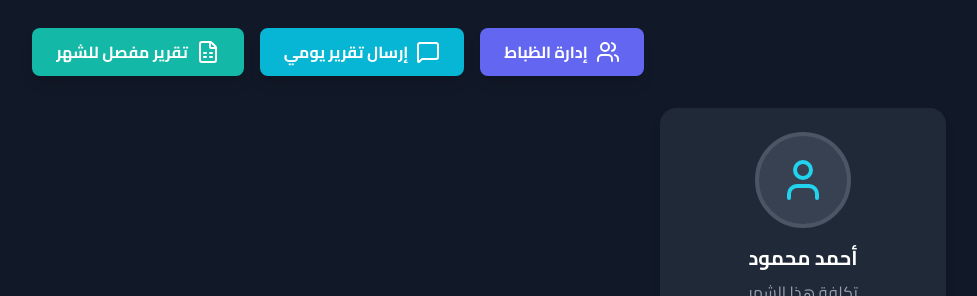
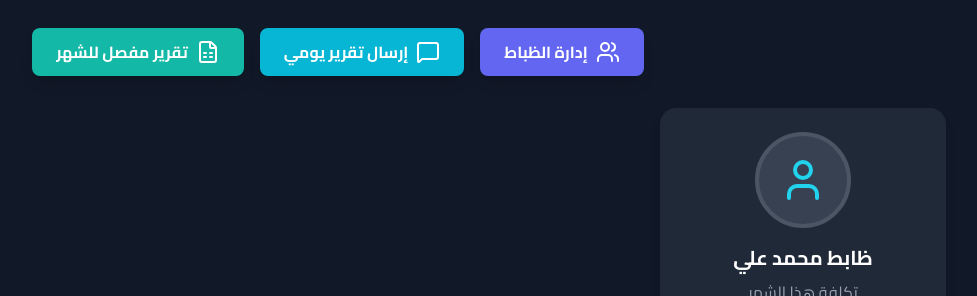
Before and after one commit to Mohammedaliyassen/meass, a plain HTML site: page index.html in a window 1280 px wide. Shown: the part 108-404 px from the top of the page, without its empty margins (302-1279 px from the left). Drawn offline with nearby package versions, Linux system fonts and the light colour scheme.

Commit message:
Update index.html

```diff
--- a/index.html
+++ b/index.html
@@ -269,7 +269,7 @@
             // --- DATA STORAGE & STATE ---
             const PEOPLE_KEY = 'mealTrackerAppPeople';
             const MEALS_KEY = 'mealTrackerAppMeals';
-            let people = JSON.parse(localStorage.getItem(PEOPLE_KEY)) || [{ id: Date.now(), name: 'أحمد محمود' }];
+            let people = JSON.parse(localStorage.getItem(PEOPLE_KEY)) || [{ id: Date.now(), name: 'ظابط محمد علي' }];
             let meals = JSON.parse(localStorage.getItem(MEALS_KEY)) || [];
             let currentPersonIdForMeal = null;
             let confirmationCallback = null;
```
